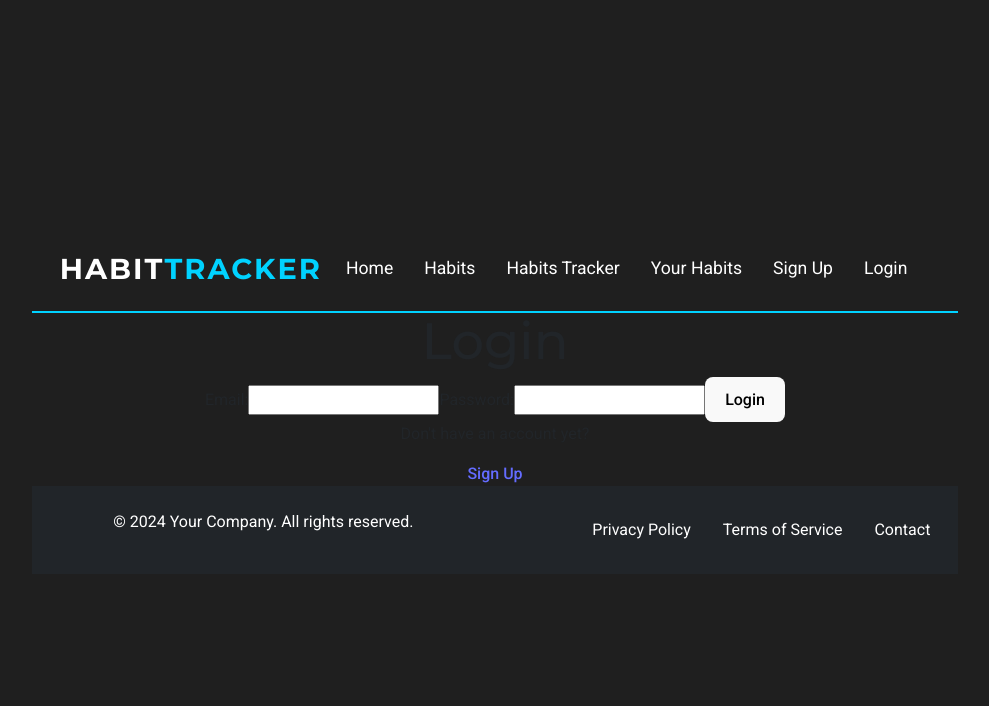
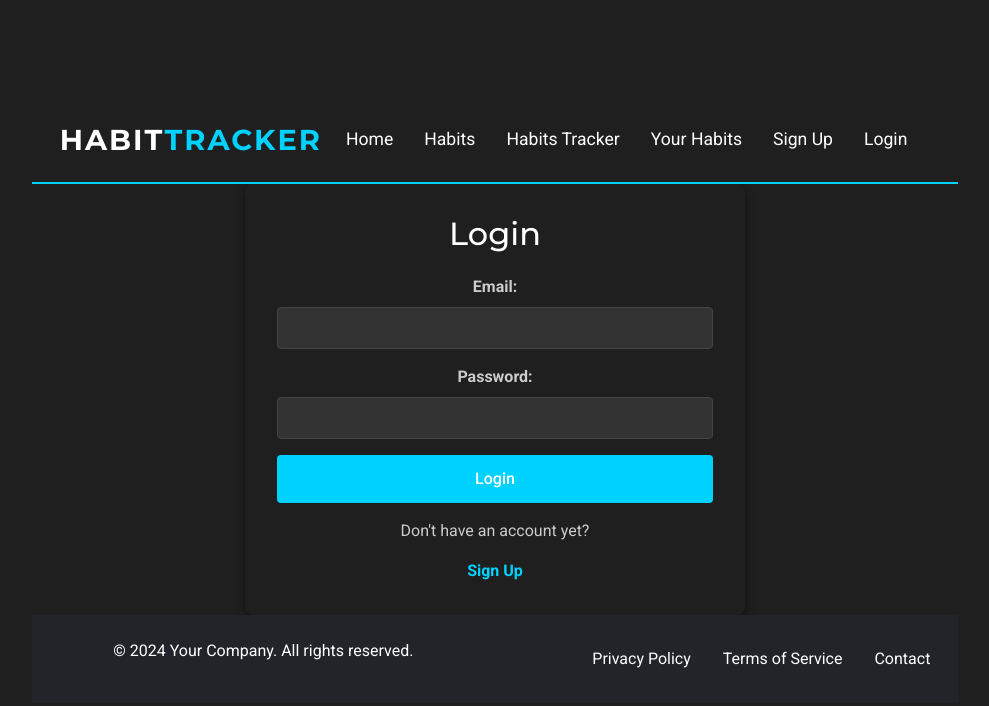
Before and after one commit to DohaData/habit-master-frontend, a React (Vite) app: page /login in a window 1280 px wide. Shown: the top 706 px of the page, without its empty margins (145-1134 px from the left). Built offline with nearby package versions, Linux system fonts and the light colour scheme; no server answers.

Commit message:
login styling

```diff
--- a/src/pages/LoginPage/LoginPage.css
+++ b/src/pages/LoginPage/LoginPage.css
@@ -0,0 +1,98 @@
+/* Add specific styles for LoginPage */
+.LoginPage {
+  font-family: 'Roboto', sans-serif;
+  color: #ffffff;
+  background-color: #1f1f1f;
+  padding: 2rem;
+  max-width: 500px;
+  margin: 0 auto;
+  border-radius: 8px;
+  box-shadow: 0 4px 8px rgba(0, 0, 0, 0.5);
+}
+
+.LoginPage h1 {
+  font-size: 2rem;
+  color: #ffffff;
+  text-align: center;
+  margin-bottom: 1.5rem;
+}
+
+.LoginPage form {
+  display: flex;
+  flex-direction: column;
+}
+
+.LoginPage label {
+  color: #cccccc;
+  margin-bottom: 0.5rem;
+  font-weight: 600;
+}
+
+.LoginPage input {
+  margin-bottom: 1rem;
+  padding: 0.5rem;
+  border: 1px solid #444;
+  border-radius: 4px;
+  background-color: #333;
+  color: #ffffff;
+}
+
+.LoginPage input::placeholder {
+  color: #666;
+}
+
+.LoginPage button {
+  background-color: #00d2ff;
+  border: none;
+  color: #ffffff;
+  padding: 0.75rem;
+  border-radius: 4px;
+  cursor: pointer;
+  font-size: 1rem;
+  transition: background-color 0.3s ease;
+}
+
+.LoginPage button:hover {
+  background-color: #0098d6;
+}
+
+.LoginPage .error-message {
+  color: #ff4d4d;
+  font-size: 0.875rem;
+  text-align: center;
+  margin-top: 1rem;
+}
+
+.LoginPage p {
+  text-align: center;
+  color: #cccccc;
+  margin-top: 1rem;
+}
+
+.LoginPage a {
+  color: #00d2ff;
+  text-decoration: none;
+  font-weight: 600;
+}
+
+.LoginPage a:hover {
+  text-decoration: underline;
+}
+
+@media (max-width: 768px) {
+  .LoginPage {
+    padding: 1rem;
+  }
+
+  .LoginPage h1 {
+    font-size: 1.5rem;
+  }
+
+  .LoginPage input {
+    font-size: 0.875rem;
+  }
+
+  .LoginPage button {
+    font-size: 0.875rem;
+  }
+}
```
